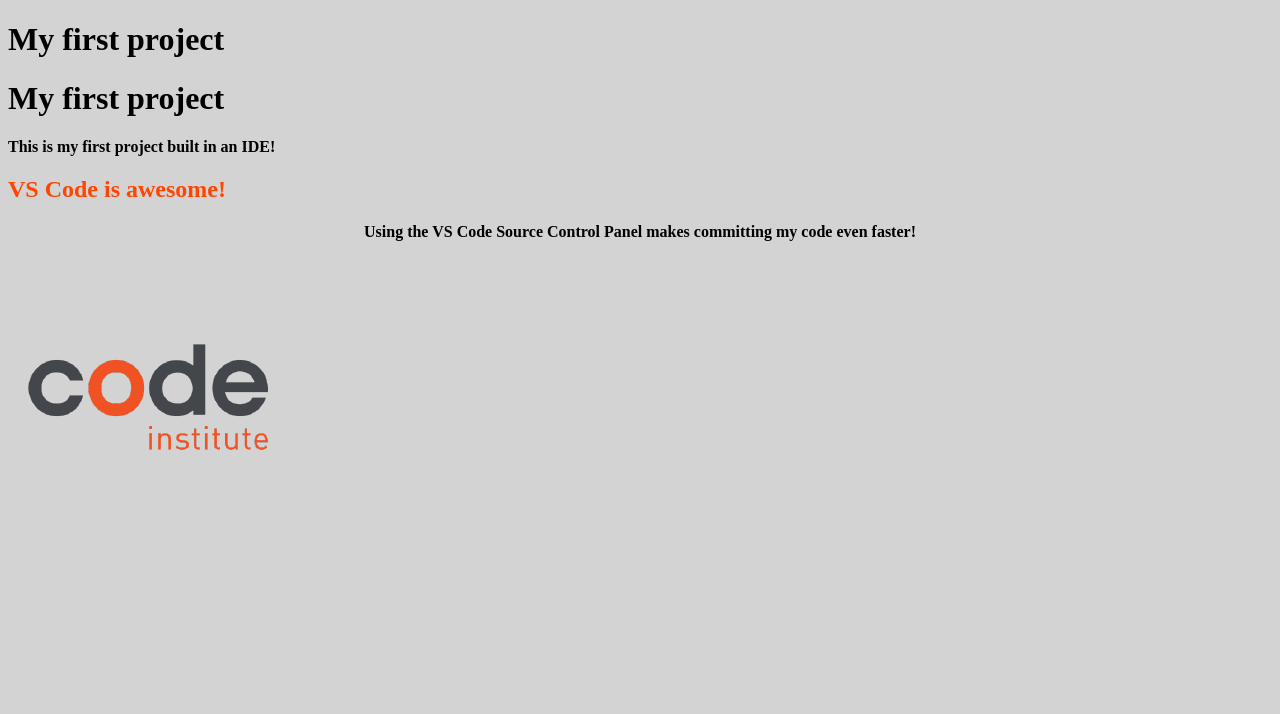
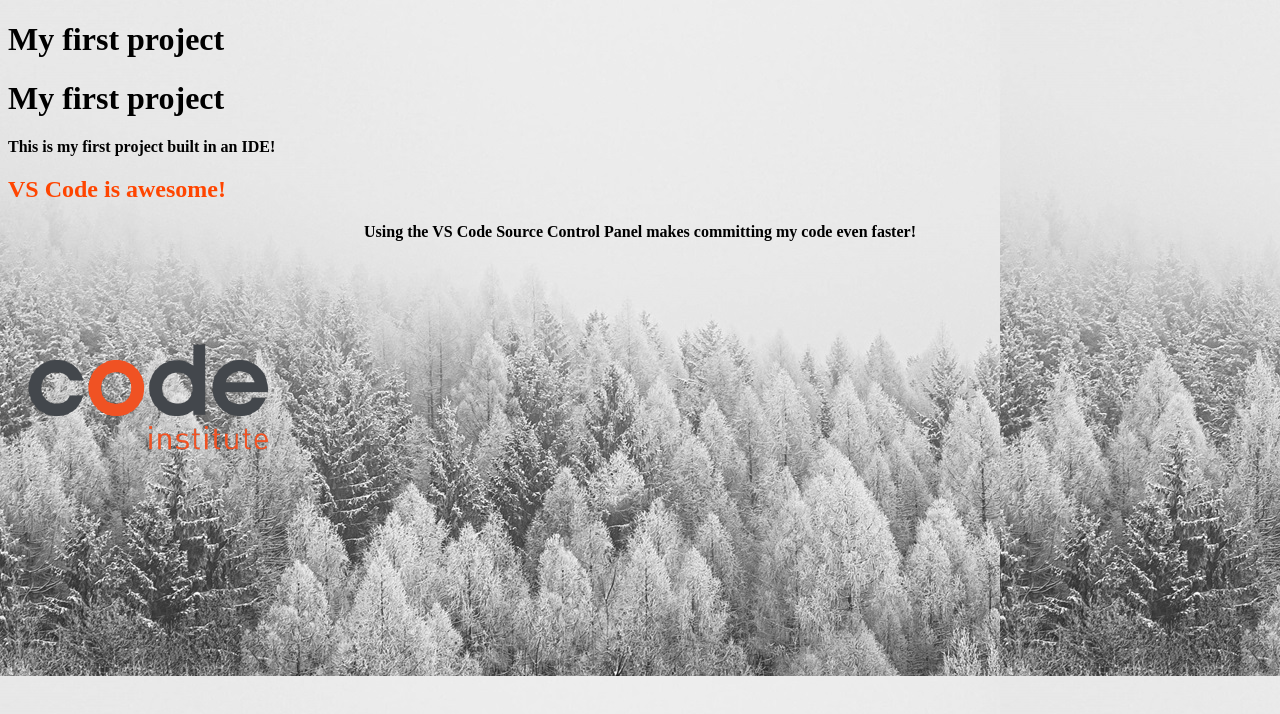
Before and after one commit to Rob-C-89/my-first-project, a plain HTML site: page index.html in a window 1280 px wide. Drawn offline with Linux system fonts and the light colour scheme.

Commit message:
fix CSS path

```diff
--- a/assets/css/styles.css
+++ b/assets/css/styles.css
@@ -5,7 +5,7 @@
 
 body {
     background-color: lightgrey;
-    background-image: url(../assets/images/01-02-02_background-img.jpg);
+    background-image: url(../images/01-02-02_background-img.jpg);
 }
 
 h2 {
```
